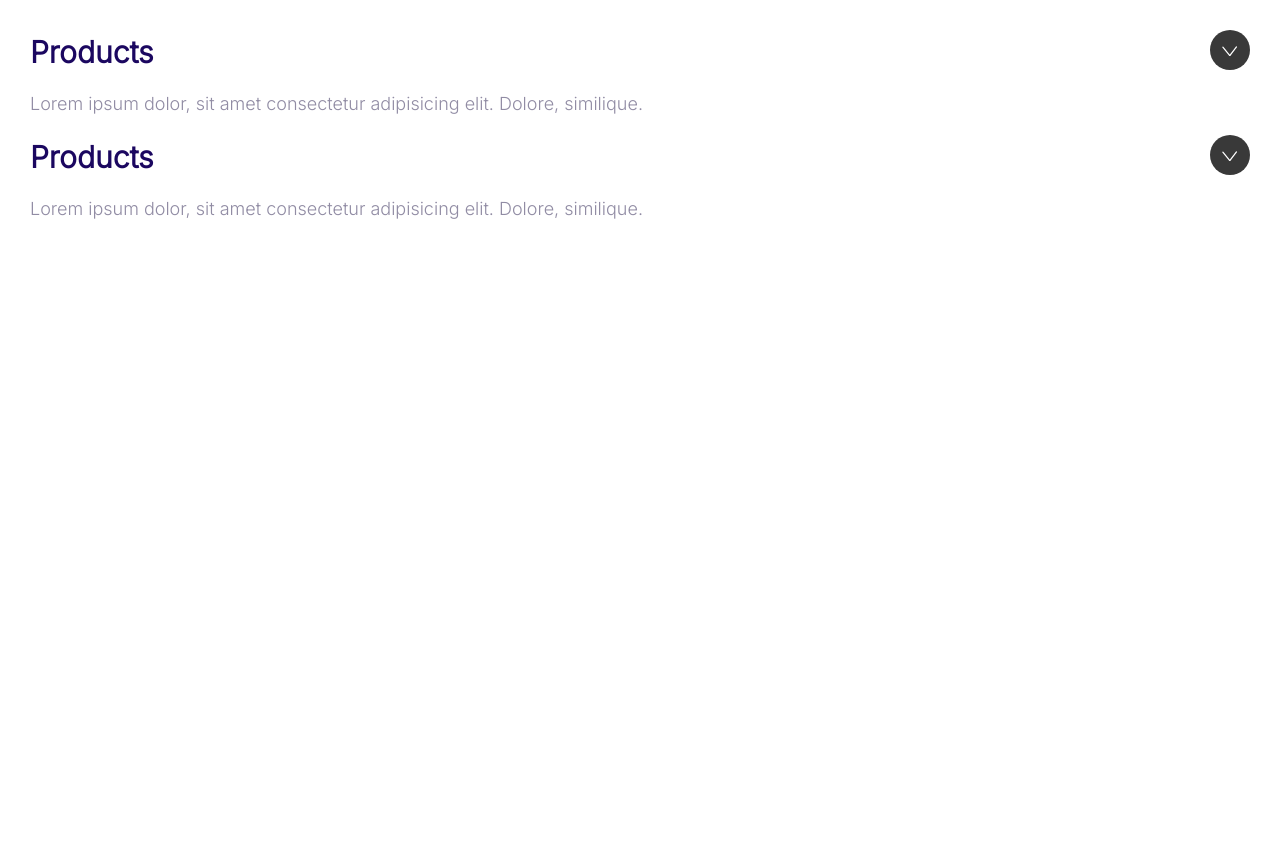
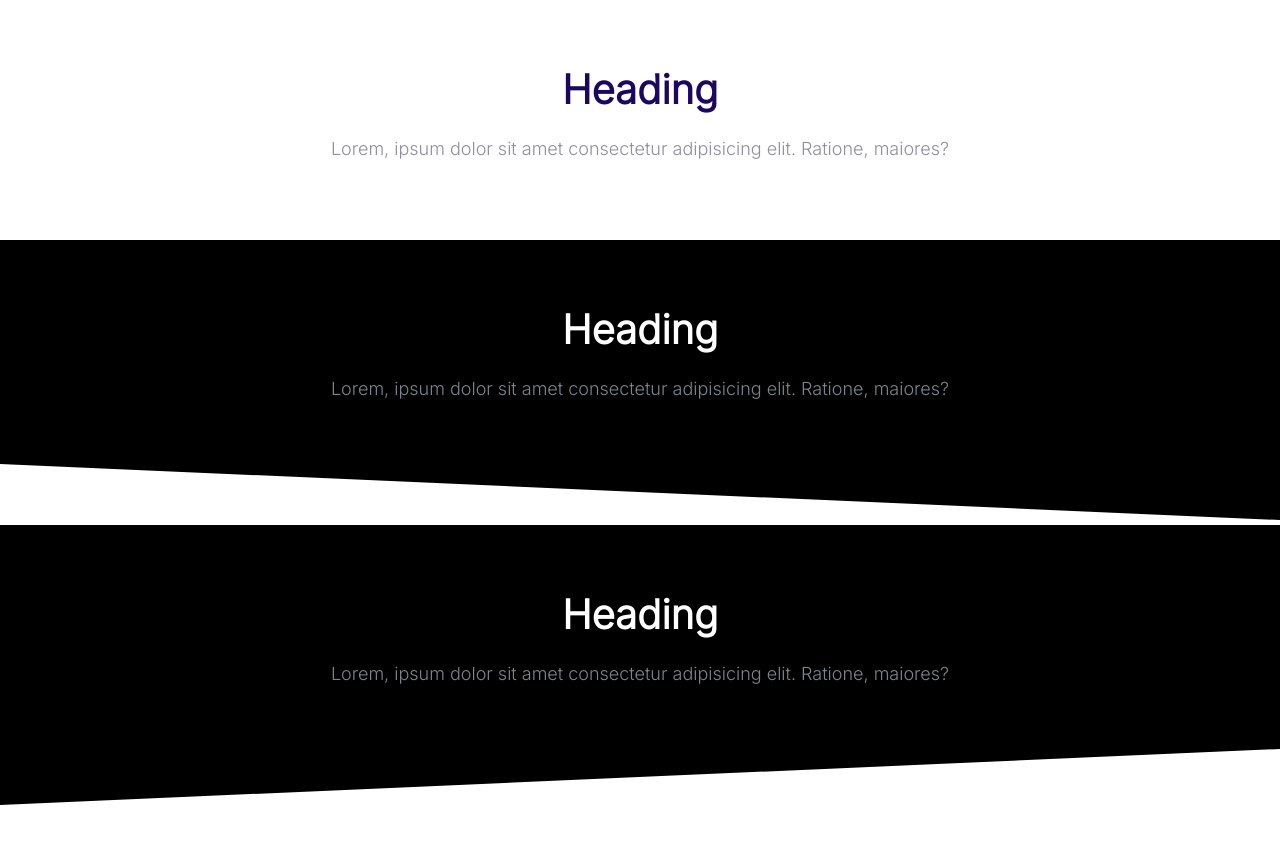
Before and after one commit to sairars/moshify, a plain HTML site: page index.html in a window 1280 px wide. Shown: the top 844 px of the page. Before the commit the page ends 800 px from the top, so only its background shows below. Drawn offline with Linux system fonts and the light colour scheme.

Commit message:
Build block component

```diff
--- a/css/styles.css
+++ b/css/styles.css
@@ -584,8 +584,8 @@ a {
 }
 
 .collapsible__heading {
+    font-size: 3rem;
     margin-top: 0;
-    font-size: 3rem;
 }
 
 .collapsible__chevron {
@@ -608,3 +608,44 @@ a {
     max-height: 100vh;
     opacity: 1;
 }
+
+/* Blocks */
+
+.block {
+    --padding-vertical: 6rem;
+    margin-bottom: 0.5rem;
+    padding: var(--padding-vertical) 2rem;
+    text-align: center;
+}
+
+.block__header {
+    text-align: center;
+}
+
+.block__heading {
+    margin-top: 0;
+}
+
+.block--dark {
+    background: #000;
+    color: #7b858b;
+}
+
+.block--dark .block__heading {
+    color: #fff;
+}
+
+.block--skewed-right {
+    clip-path: polygon(0% 0%, 100% 0%, 100% 100%, 0% 80%);
+    padding-bottom: calc(var(--padding-vertical) + 4rem);
+
+}
+.block--skewed-left {
+    clip-path: polygon(0% 0%, 100% 0%, 100% 80%, 0% 100%);
+    padding-bottom: calc(var(--padding-vertical) + 4rem);
+}
+
+.container {
+    margin: 0 auto;
+    max-width: 1140px;
+}
--- a/index.html
+++ b/index.html
@@ -14,35 +14,33 @@
     <link rel="stylesheet" href="/css/styles.css" />
     <title>Document</title>
   </head>
-  <body style="padding: 3rem">
-    <div class="collapsible collapsible--expanded">
-      <header class="collapsible__header">
-        <h2 class="collapsible__heading">Products</h2>
-        <svg class="icon icon--white collapsible__chevron">
-          <use xlink:href="/images/sprite.svg#chevron"></use>
-        </svg>
+  <body style="height: 200vh">
+    <section class="block container">
+      <header class="block__header">
+        <h2 class="block__heading">Heading</h2>
+        <p>
+          Lorem, ipsum dolor sit amet consectetur adipisicing elit. Ratione,
+          maiores?
+        </p>
       </header>
-      <div class="collapsible__content">
+    </section>
+    <section class="block block--dark block--skewed-right">
+      <div class="container">
+        <h2 class="block__heading">Heading</h2>
         <p>
-          Lorem ipsum dolor, sit amet consectetur adipisicing elit. Dolore,
-          similique.
+          Lorem, ipsum dolor sit amet consectetur adipisicing elit. Ratione,
+          maiores?
         </p>
       </div>
-    </div>
-    <div class="collapsible collapsible--expanded">
-      <header class="collapsible__header">
-        <h2 class="collapsible__heading">Products</h2>
-        <svg class="icon icon--white collapsible__chevron">
-          <use xlink:href="/images/sprite.svg#chevron"></use>
-        </svg>
-      </header>
-      <div class="collapsible__content">
+    </section>
+    <section class="block block--dark block--skewed-left">
+      <div class="container">
+        <h2 class="block__heading">Heading</h2>
         <p>
-          Lorem ipsum dolor, sit amet consectetur adipisicing elit. Dolore,
-          similique.
+          Lorem, ipsum dolor sit amet consectetur adipisicing elit. Ratione,
+          maiores?
         </p>
       </div>
-    </div>
-    <script src="js/main.js"></script>
+    </section>
   </body>
 </html>
```
Also changed, not shown: components/blocks.html (added, +27 -0 lines).
